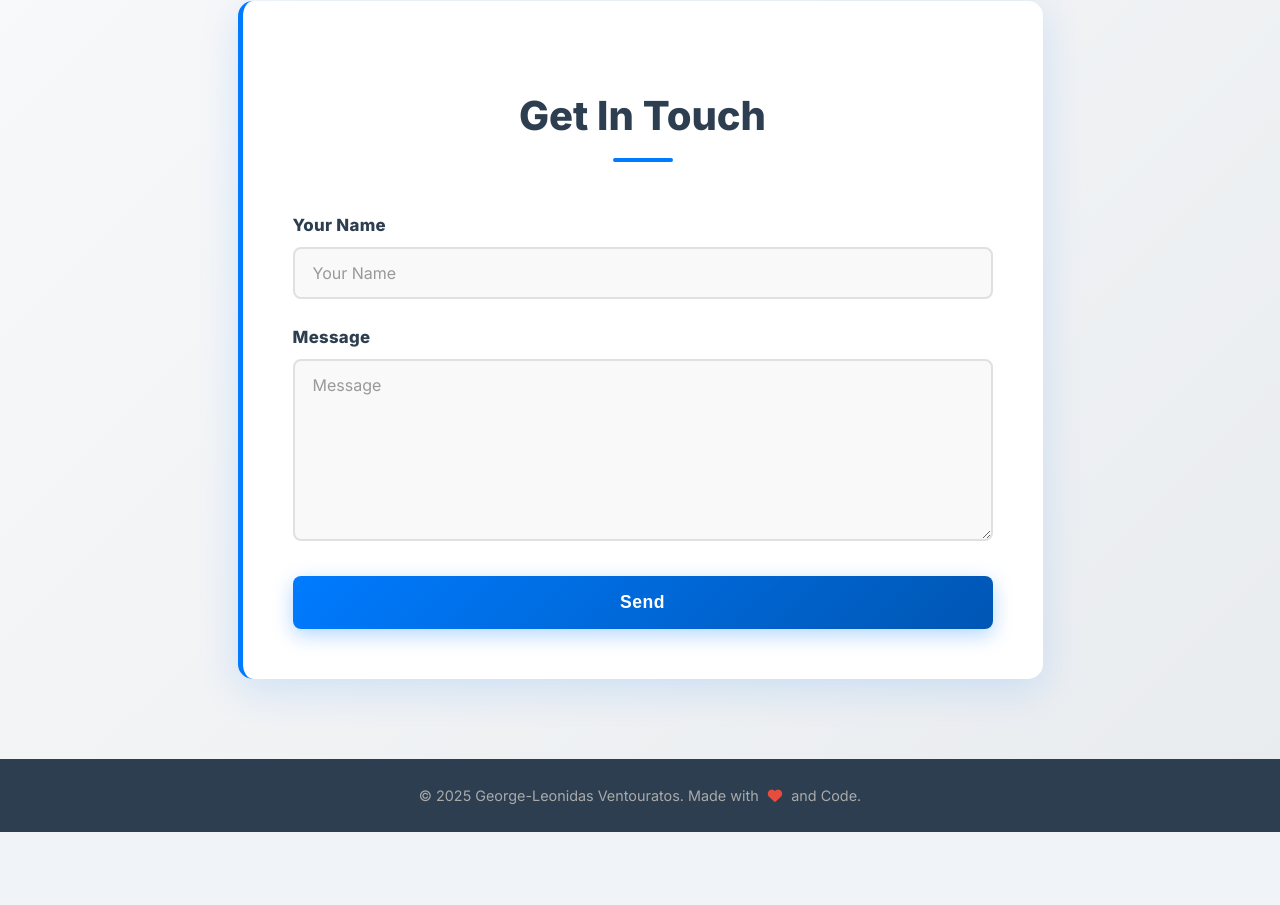
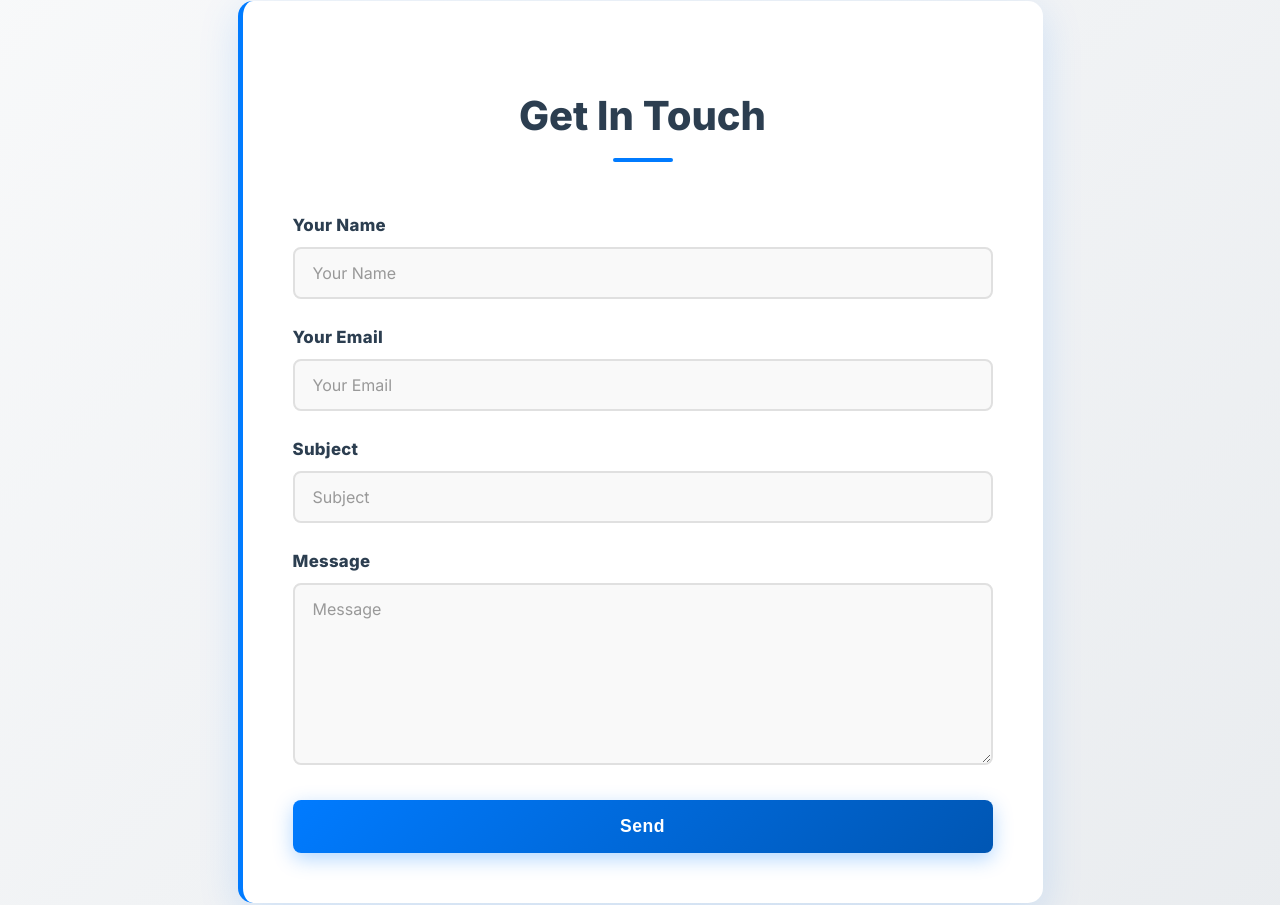
Before and after one commit to GeorgeVento/portfolio, a plain HTML site: page index.html in a window 1280 px wide. Shown: the part 3105-4010 px from the top of the page. Before the commit the page ends 3937 px from the top, so only its background shows below. Drawn offline with Linux system fonts and the light colour scheme.

Commit message:
Update index.html

```diff
--- a/index.html
+++ b/index.html
@@ -112,17 +112,27 @@
                 </div>
         </div>
     </section>
-
 <section id="contact" class="section contact-section">
     <div class="container contact-wrapper">
         <h2>Get In Touch</h2>
 
-        <form action="https://getform.io/f/aroxlgwb" method="POST" class="contact-form">
+        <form action="https://formsubmit.co/g.l.ventouratos@gmail.com" method="POST" class="contact-form">
 
             <div class="form-group">
                 <label for="name">Your Name</label>
                 <input type="text" name="name" id="name" required placeholder="Your Name">
             </div>
+
+            <div class="form-group">
+                <label for="email">Your Email</label>
+                <input type="email" name="email" id="email" required placeholder="Your Email">
+            </div>
+
+            <div class="form-group">
+                <label for="subject">Subject</label>
+                <input type="text" name="subject" id="subject" required placeholder="Subject">
+            </div>
+
             <div class="form-group">
                 <label for="message">Message</label>
                 <textarea name="message" id="message" rows="6" required placeholder="Message"></textarea>
@@ -130,7 +140,13 @@
 
             <button type="submit" class="submit-button">Send</button>
 
-            <input type="hidden" name="_gotcha">
+            <input type="hidden" name="_next" value="https://georgevento.github.io/portfolio/success.html">
+
+            <input type="hidden" name="_autoresponse" value="Thanks for your message! I will contact you as soon as possible.">
+
+            <input type="hidden" name="_captcha" value="false">
+
+            <input type="hidden" name="_replyto" value="%email%">
 
         </form>
     </div>
```
